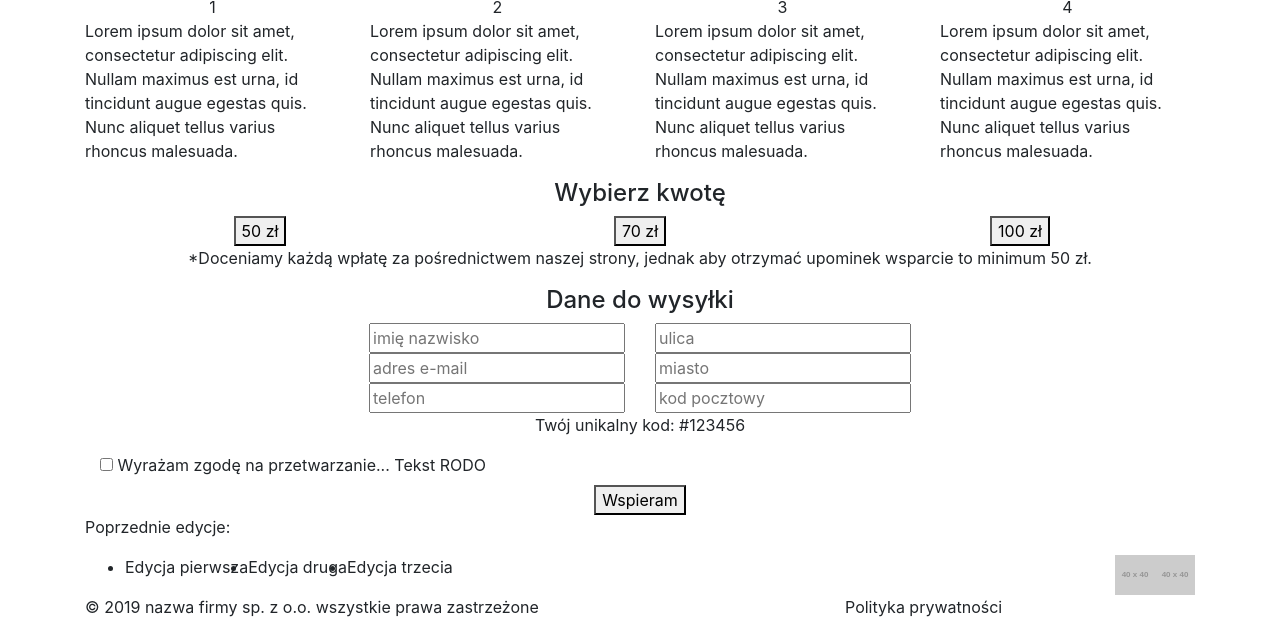
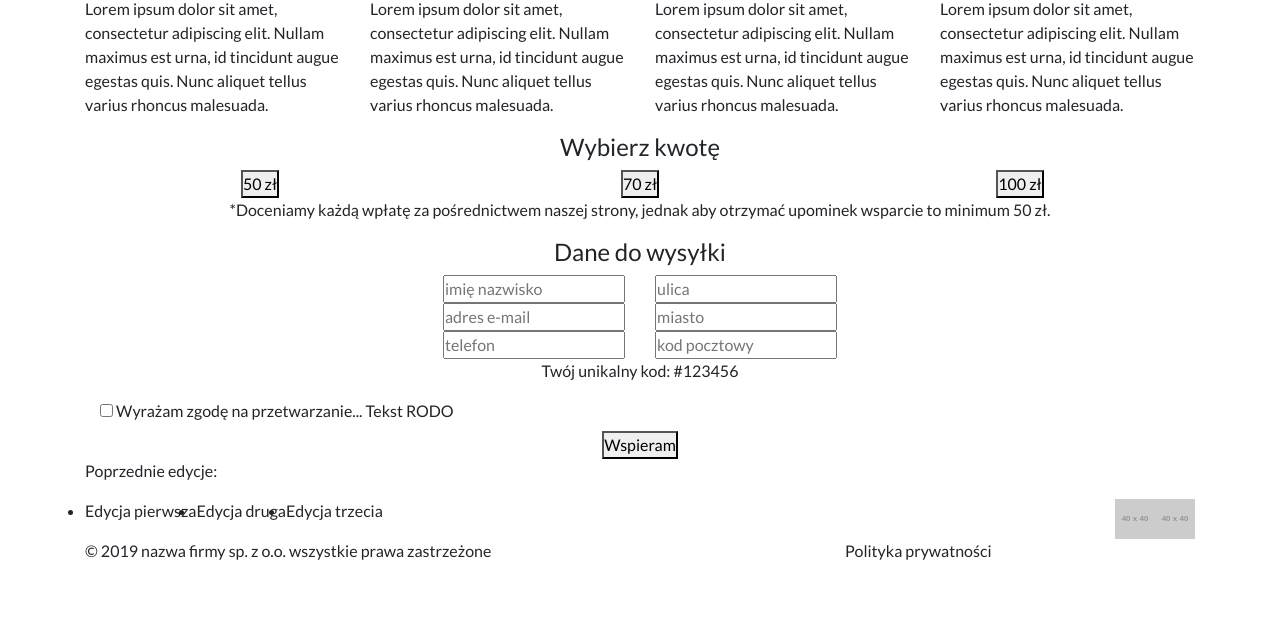
Before and after one commit to SztefkoKamil/ArtGroup-task, a website built with webpack: page src/index.html in a window 1280 px wide. Shown: the part 379-1014 px from the top of the page. After the commit the page ends 958 px from the top, so only its background shows below. Built offline with nearby package versions, Linux system fonts and the light colour scheme; placeholder pictures from the web are drawn by us.

Commit message:
Add styles reset & body font style

```diff
--- a/src/sass/styles.scss
+++ b/src/sass/styles.scss
@@ -1 +1,13 @@
 @import url('https://fonts.googleapis.com/css?family=Lato:400,700|Playfair+Display:400,700&display=swap&subset=latin-ext');
+
+* {
+  margin: 0;
+  padding: 0;
+  box-sizing: border-box;;
+}
+
+body {
+  font-family: "Lato";
+  font-size: 16px;
+  font-weight: 400;
+}
```
